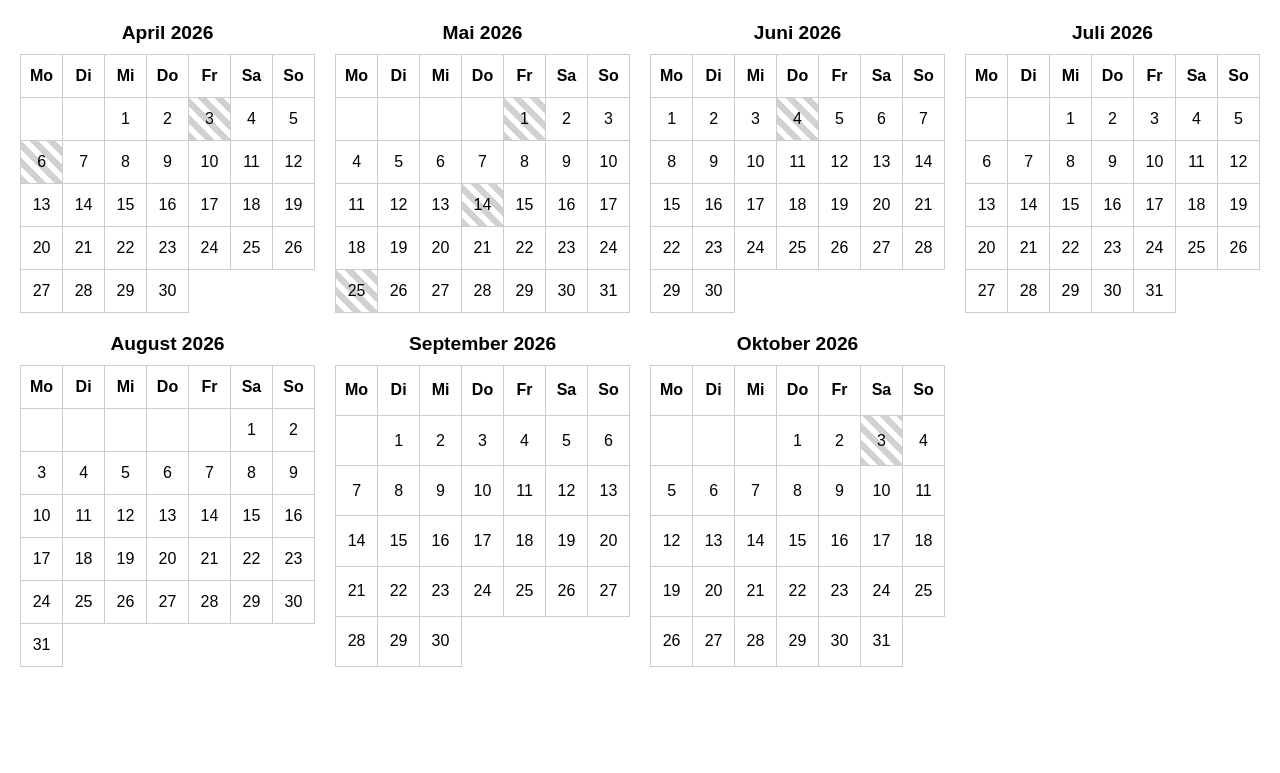
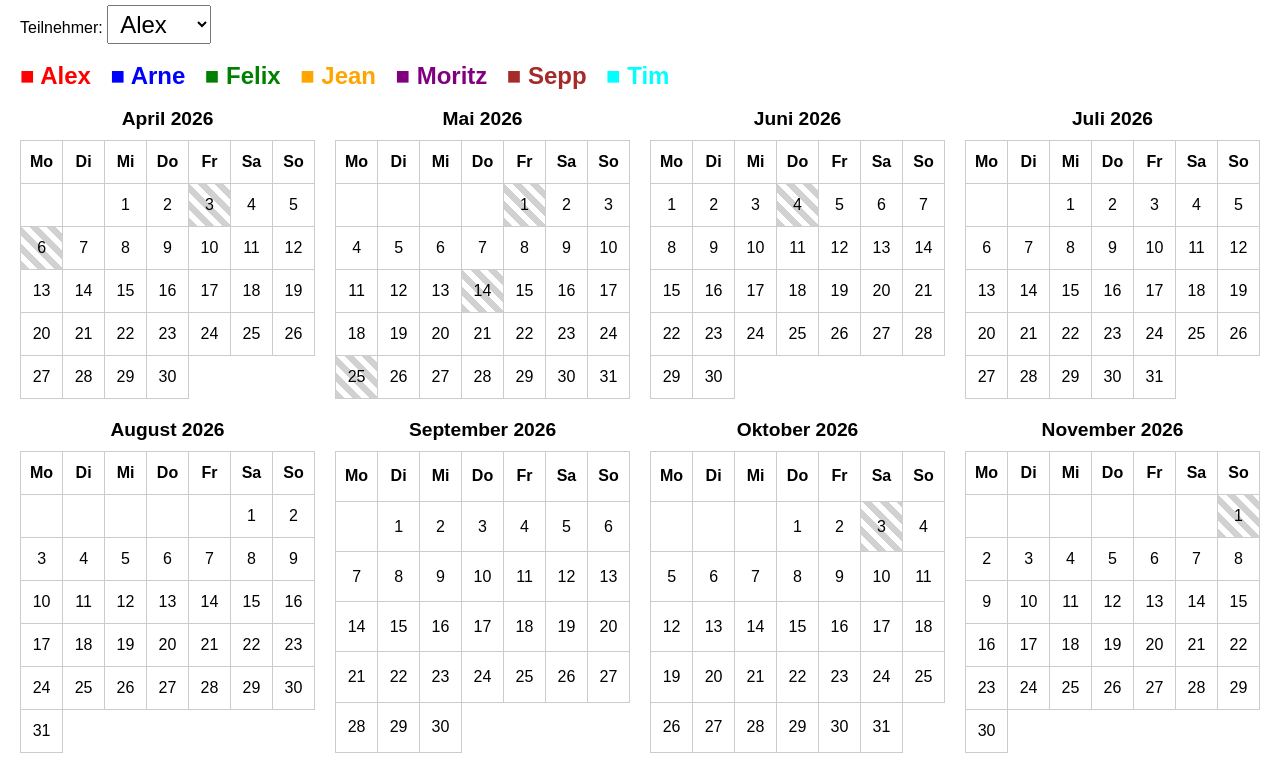
Before and after one commit to maltito2017-coder/verfuegbarkeitskalender, a website: page index.html in a window 1280 px wide. Shown: the part 161-934 px from the top of the page. Before the commit the page ends 848 px from the top, so only its background shows below. Drawn offline with Linux system fonts and the light colour scheme; no server answers.

Commit message:
Kalender fuer Arne angepasst

```diff
--- a/index.html
+++ b/index.html
@@ -3,6 +3,8 @@
 <head>
 <meta charset="UTF-8">
 <title>Gemeinsamer Kalender</title>
+<br>
+<h1>Gemeinsamer Kalender</h1>
 
 <style>
   body { font-family: sans-serif; margin: 20px; }
@@ -61,26 +63,30 @@
 
 <body>
 
-<h1>Gemeinsamer Kalender</h1>
+<h2>Zellen markieren, an denen du NICHT kannst!</h2>
 
 <label>Teilnehmer:
   <select id="teilnehmer">
-    <option value="person1">Arne</option>
-    <option value="person2">Malte</option>
-    <option value="person3">Roman</option>
-    <option value="person4">Sascha</option>
-    <option value="person5">Seb</option>
+    <option value="person1">Alex</option>
+    <option value="person2">Arne</option>
+    <option value="person3">Felix</option>
+    <option value="person4">Jean</option>
+    <option value="person5">Moritz</option>
+	<option value="person6">Sepp</option>
+	<option value="person7">Tim</option>
   </select>
 </label>
 
 <br><br>
 
 <div id="legende">
-  <span style="color:red;">■ Arne</span>
-  <span style="color:blue;">■ Malte</span>
-  <span style="color:green;">■ Roman</span>
-  <span style="color:orange;">■ Sascha</span>
-  <span style="color:purple;">■ Seb</span>
+  <span style="color:red;">■ Alex</span>
+  <span style="color:blue;">■ Arne</span>
+  <span style="color:green;">■ Felix</span>
+  <span style="color:orange;">■ Jean</span>
+  <span style="color:purple;">■ Moritz</span>
+  <span style="color:brown;">■ Sepp</span>
+  <span style="color:aqua;">■ Tim</span>
 </div>
 
 <br>
@@ -95,19 +101,21 @@ const colors = {
   person2: 'blue',
   person3: 'green',
   person4: 'orange',
-  person5: 'purple'
+  person5: 'purple',
+  person6: 'brown',
+  person7: 'aqua'
 };
 
 /* Feiertage (bleiben logisch gleich, nur Darstellung geändert) */
 const feiertage = {
   NRW:["2026-01-01","2026-05-01","2026-10-03"],
-  RLP:["2026-01-01","2026-04-03","2026-05-01","2026-04-06","2026-05-14","2026-05-25","2026-06-04","2026-10-03"],
+  RLP:["2026-01-01","2026-04-03","2026-05-01","2026-04-06","2026-05-14","2026-05-25","2026-06-04","2026-10-03","2026-11-01"],
   HH:["2026-01-01","2026-05-01","2026-10-03"],
   BE:["2026-01-01","2026-05-01","2026-10-03"]
 };
 
 const startMonth = 4; // April
-const endMonth = 10;  // Oktober
+const endMonth = 11;  // November
 const year = 2026;
 
 let markedData = {};
```
